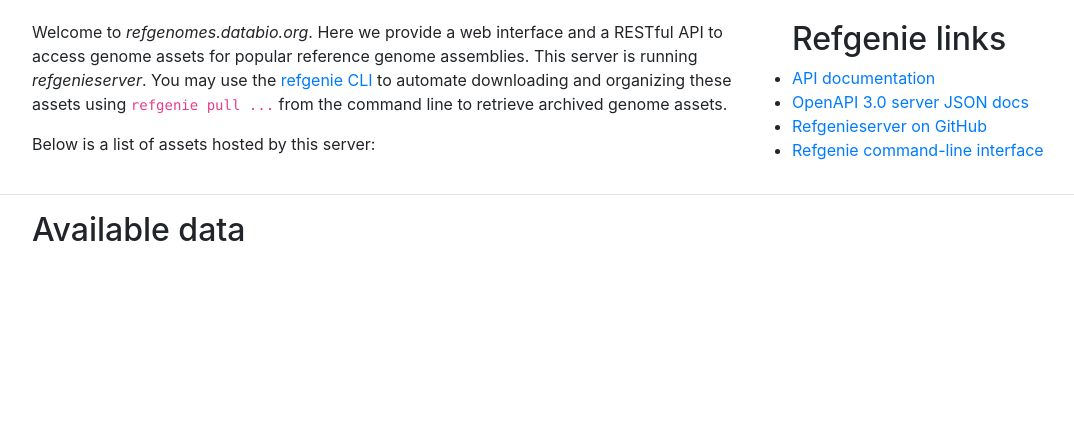
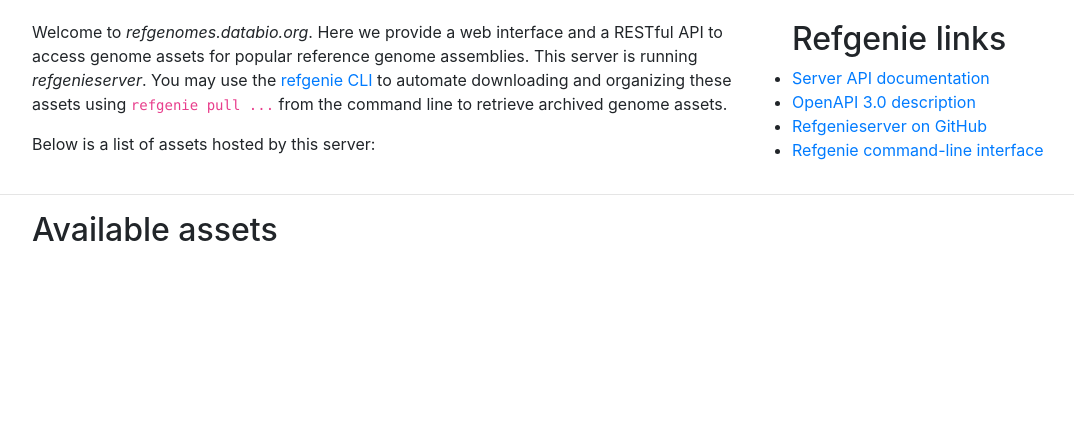
Before and after one commit to refgenie/refgenieserver, a FastAPI app: template refgenieserver/templates/index.html in a window 1280 px wide. Shown: the part 71-511 px from the top of the page, without its empty margins (53-1127 px from the left). Run offline with FastAPI, Linux system fonts and the light colour scheme; the template is opened without the code that fills it, so the values that code supplies are empty; parts of the project's set-up code (start-up, migrations or seed data) failed here and were passed over; some libraries are stand-ins or nearby versions.

Commit message:
small tweaks

```diff
--- a/refgenieserver/templates/index.html
+++ b/refgenieserver/templates/index.html
@@ -19,8 +19,8 @@
         <div class="col-sm-4">
         <h2>Refgenie links</h2>
         <ul>
-        <li><a href="/docs">API documentation</a></li>
-        <li><a href="/openapi.json">OpenAPI 3.0 server JSON docs</a></li>
+        <li><a href="/docs">Server API documentation</a></li>
+        <li><a href="/openapi.json">OpenAPI 3.0 description</a></li>
         <li><a href="https://github.com/databio/refgenieserver">Refgenieserver on GitHub</a></li>
         <li><a href="http://refgenie.databio.org">Refgenie command-line interface</a></li>
         </ul>
@@ -29,7 +29,7 @@
 </div>
 <hr class="featurette-divider">
 <div class="container">
-<h2>Available data</h2>
+<h2>Available assets</h2>
 {% for genome_name, assets in genomes.items() %}
     <div class="row align-items-center">
         <div class="col-3" id="genome_title">
```
